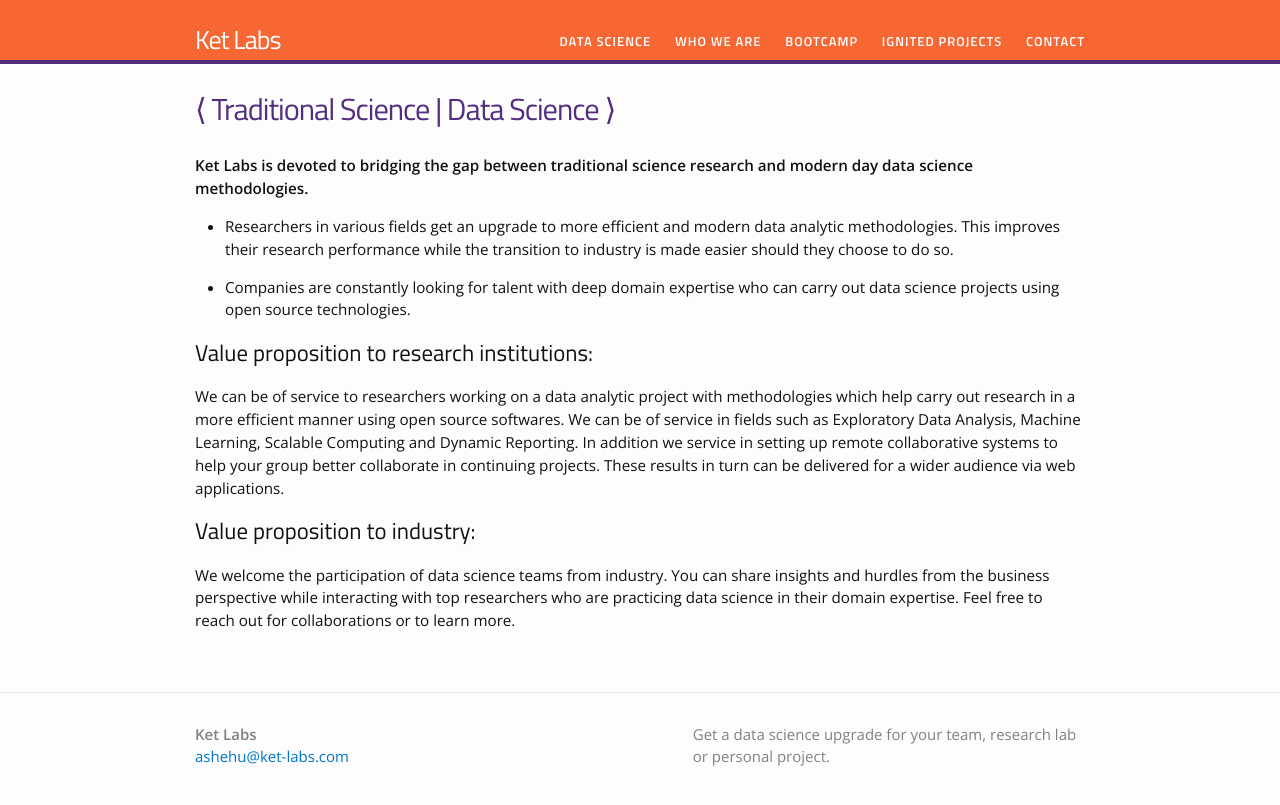
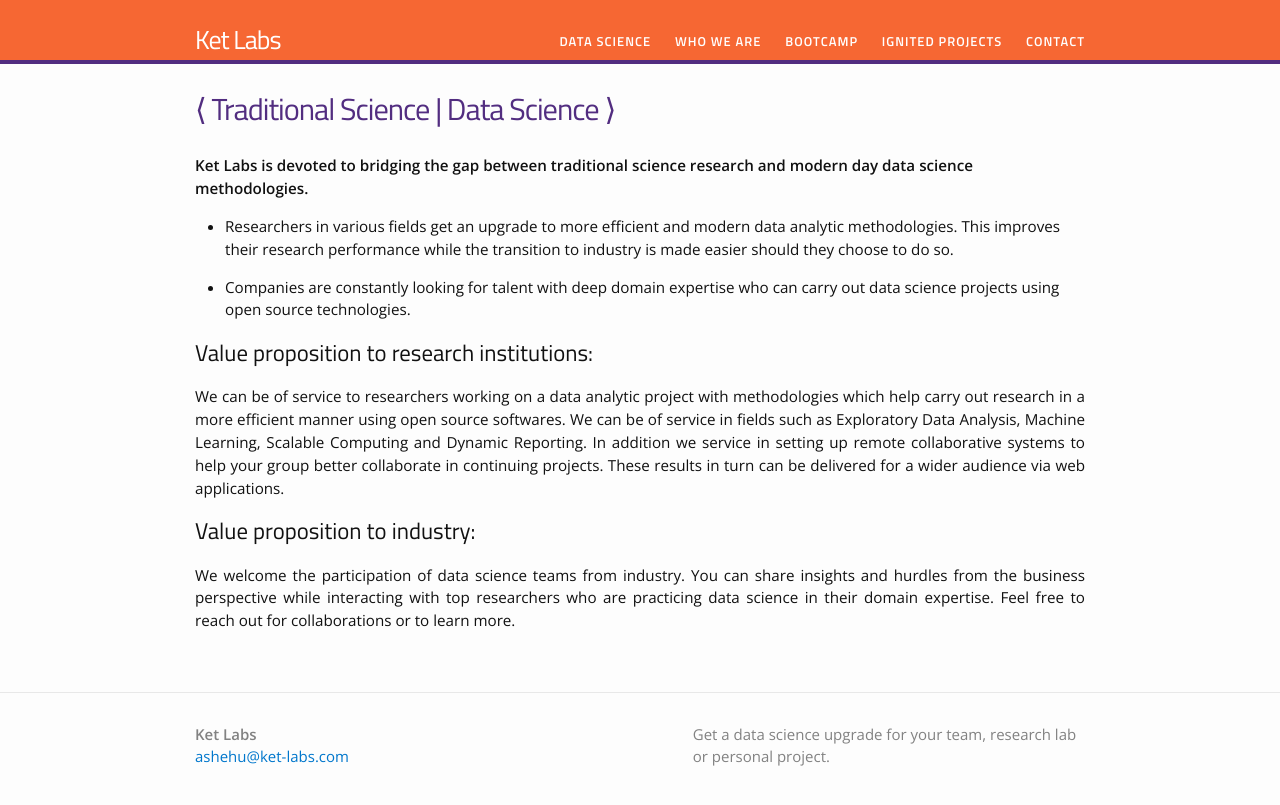
Before and after one commit to Ket-Labs/Ket-Labs.github.io, a Jekyll site: the page built from index.md, in a window 1280 px wide. Shown: the top 805 px of the page. Built offline with Jekyll 4.4.1, drawn with Linux system fonts in a browser that asks for light colours.

Commit message:
justify allign some text

```diff
--- a/index.md
+++ b/index.md
@@ -6,17 +6,17 @@ permalink: /
 
 __Ket Labs is devoted to bridging the gap between traditional science research and modern day data science methodologies.__
 
-
  * Researchers in various fields get an upgrade to more efficient and modern data analytic methodologies. This improves their research performance while the transition to industry is made easier should they choose to do so.
 
  * Companies are constantly looking for talent with deep domain expertise who can carry out data science projects using open source technologies.
 
 
 ## Value proposition to research institutions:
-
+<p style="text-align: justify;">
 We can be of service to researchers working on a data analytic project with methodologies which help carry out research in a more efficient manner using open source softwares. We can be of service in fields such as Exploratory Data Analysis, Machine Learning, Scalable Computing and Dynamic Reporting. In addition we service in setting up remote collaborative systems to help your group better collaborate in continuing projects. These results in turn can be delivered for a wider audience via web applications.
-
+</p>
 
 ## Value proposition to industry:
-
+<p style="text-align: justify;">
 We welcome the participation of data science teams from industry. You can share insights and hurdles from the business perspective while interacting with top researchers who are practicing data science in their domain expertise. Feel free to reach out for collaborations or to learn more.
+</p>
```
Also changed, not shown: data_science.md (+2 -1 lines), who_we_are.md (+2 -2 lines), 5 other files.
